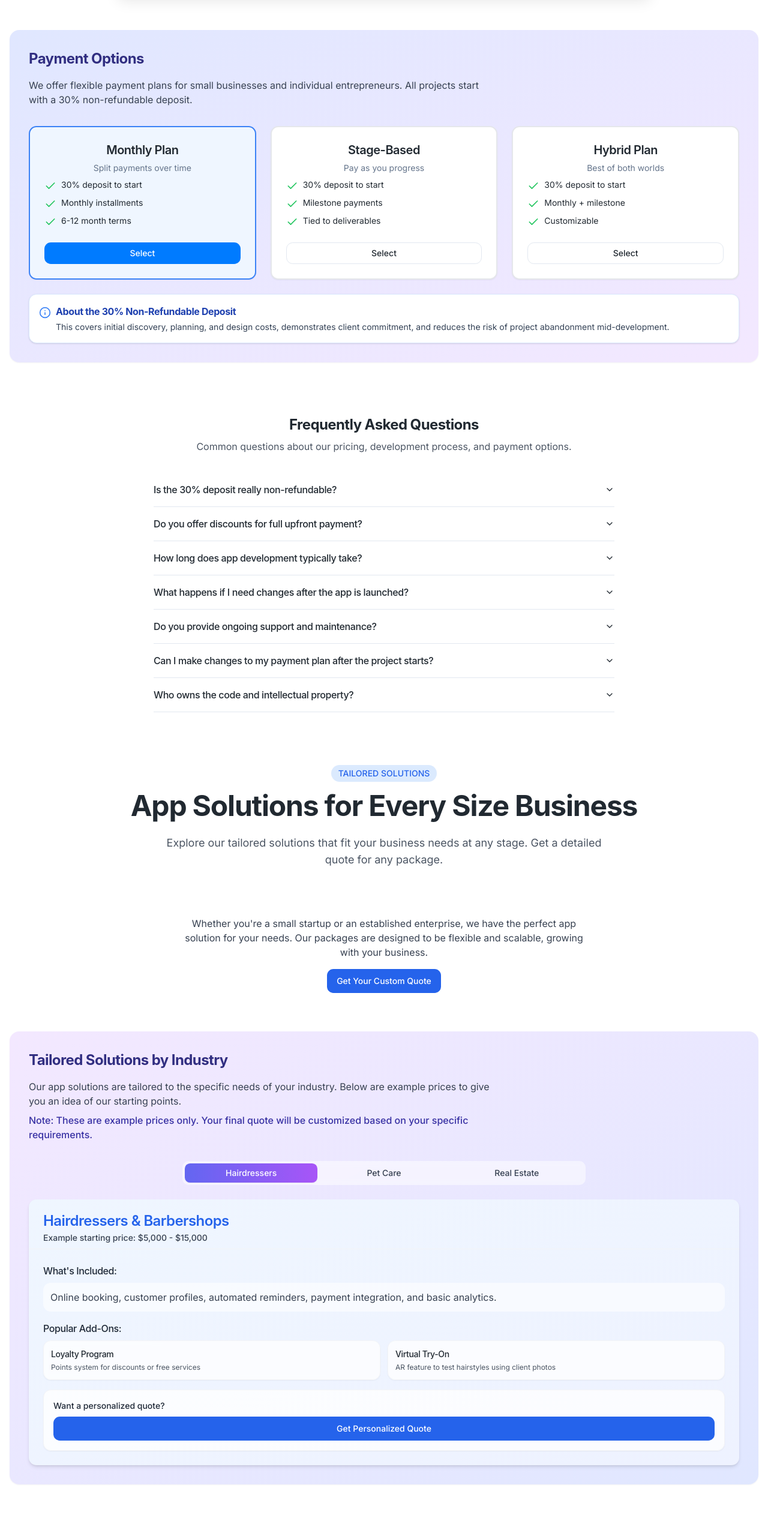
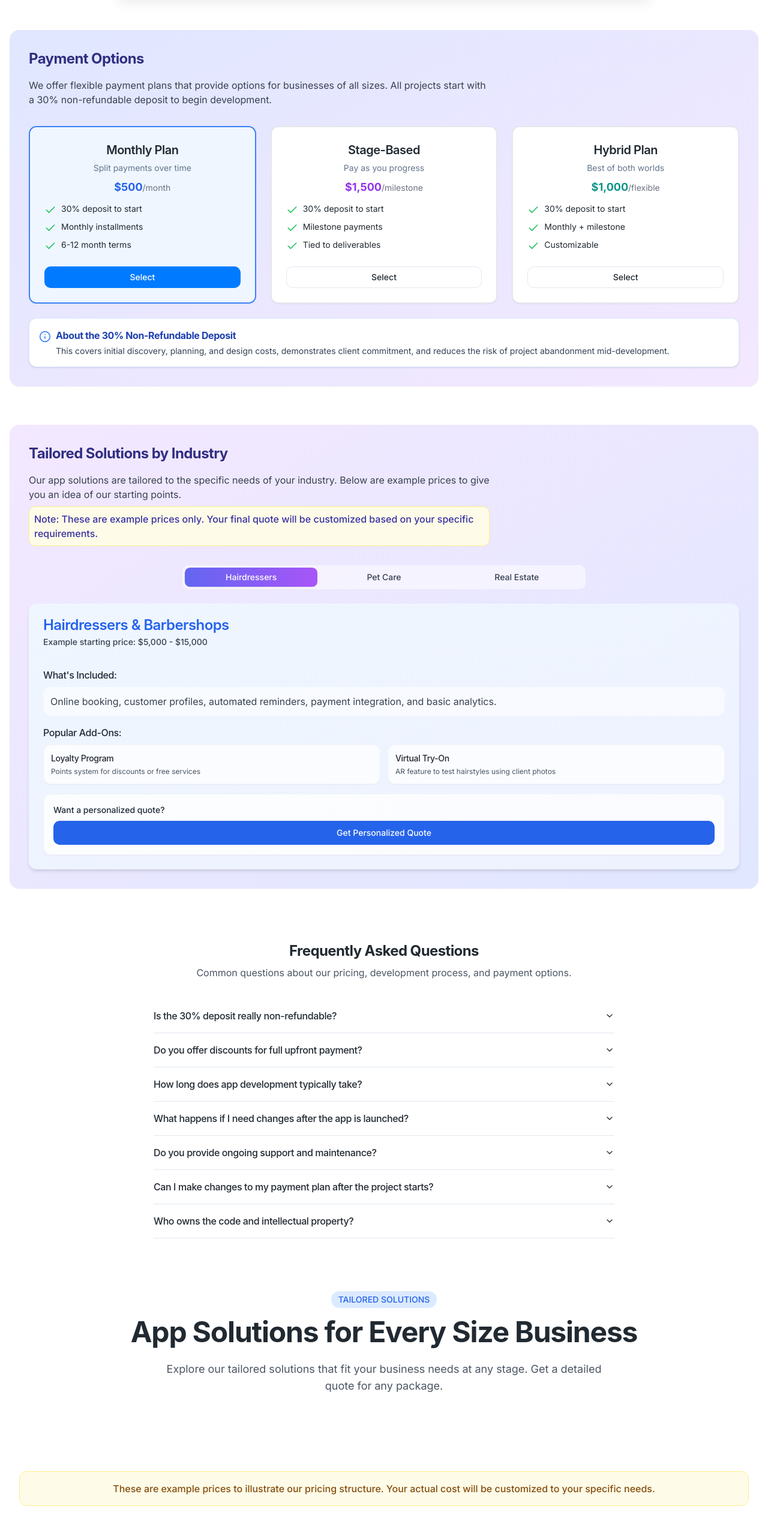
Before and after one commit to LeeSpain/craft-your-apps, a React (Vite) app: page /pricing in a window 1280 px wide. Shown: the part 920-3460 px from the top of the page at 60% size. Built offline with nearby package versions, Linux system fonts and the light colour scheme.

Commit message:
Refactor pricing page layout
Move "Tailored Solutions by Industry" section above "Frequently Asked Questions" and restore pricing information with disclaimer.

```diff
--- a/src/components/business/PricingTiers.tsx
+++ b/src/components/business/PricingTiers.tsx
@@ -109,6 +109,13 @@ const PricingTiers = () => {
 
   return (
     <div className="container mx-auto py-12 px-4">
+      {/* Disclaimer Banner */}
+      <div className="bg-yellow-50 border border-yellow-200 p-4 rounded-lg mb-8 text-center">
+        <p className="text-yellow-800 font-medium">
+          These are example prices to illustrate our pricing structure. Your actual cost will be customized to your specific needs.
+        </p>
+      </div>
+
       {/* Pricing Switch */}
       <div className="flex justify-center items-center space-x-4 mb-12">
         <button
@@ -183,7 +190,7 @@ const PricingTiers = () => {
               </div>
             </CardContent>
 
-            <CardFooter>
+            <CardFooter className="flex flex-col space-y-3">
               <Button
                 className={`w-full ${tier.buttonColor}`}
                 asChild
@@ -191,6 +198,14 @@ const PricingTiers = () => {
                 <Link to="/contact">
                   Contact Us
                 </Link>
+              </Button>
+
+              <Button
+                variant="outline"
+                className="w-full border-gray-300"
+                onClick={() => document.querySelector('.QuoteForm')?.scrollIntoView({ behavior: 'smooth' })}
+              >
+                Get Custom Quote
               </Button>
             </CardFooter>
           </Card>
--- a/src/pages/Pricing.tsx
+++ b/src/pages/Pricing.tsx
@@ -61,8 +61,8 @@ const Pricing = () => {
           <div className="mb-16 bg-gradient-to-br from-indigo-100 to-purple-100 p-8 rounded-2xl shadow-sm">
             <h2 className="text-2xl font-bold mb-4 text-indigo-900">Payment Options</h2>
             <p className="text-gray-700 mb-8 max-w-3xl">
-              We offer flexible payment plans for small businesses and individual entrepreneurs.
-              All projects start with a 30% non-refundable deposit.
+              We offer flexible payment plans that provide options for businesses of all sizes.
+              All projects start with a 30% non-refundable deposit to begin development.
             </p>
 
             <div className="grid md:grid-cols-3 gap-6">
@@ -73,6 +73,10 @@ const Pricing = () => {
                   <CardDescription>Split payments over time</CardDescription>
                 </CardHeader>
                 <CardContent className="space-y-3 pt-0">
+                  <div className="text-center mb-3">
+                    <span className="text-lg font-bold text-blue-600">{formatPrice(500)}</span>
+                    <span className="text-sm text-gray-500">/month</span>
+                  </div>
                   <ul className="space-y-2">
                     <li className="flex items-start">
                       <Check className="h-5 w-5 text-green-500 mr-2 flex-shrink-0 mt-0.5" />
@@ -107,6 +111,10 @@ const Pricing = () => {
                   <CardDescription>Pay as you progress</CardDescription>
                 </CardHeader>
                 <CardContent className="space-y-3 pt-0">
+                  <div className="text-center mb-3">
+                    <span className="text-lg font-bold text-purple-600">{formatPrice(1500)}</span>
+                    <span className="text-sm text-gray-500">/milestone</span>
+                  </div>
                   <ul className="space-y-2">
                     <li className="flex items-start">
                       <Check className="h-5 w-5 text-green-500 mr-2 flex-shrink-0 mt-0.5" />
@@ -141,6 +149,10 @@ const Pricing = () => {
                   <CardDescription>Best of both worlds</CardDescription>
                 </CardHeader>
                 <CardContent className="space-y-3 pt-0">
+                  <div className="text-center mb-3">
+                    <span className="text-lg font-bold text-teal-600">{formatPrice(1000)}</span>
+                    <span className="text-sm text-gray-500">/flexible</span>
+                  </div>
                   <ul className="space-y-2">
                     <li className="flex items-start">
                       <Check className="h-5 w-5 text-green-500 mr-2 flex-shrink-0 mt-0.5" />
@@ -183,147 +195,14 @@ const Pricing = () => {
             </div>
           </div>
 
-          {/* FAQ Section - Moved above App Solutions */}
-          <section className="py-6 mb-16">
-            <div className="text-center mb-8">
-              <h2 className="text-2xl font-bold mb-2">Frequently Asked Questions</h2>
-              <p className="text-gray-600 max-w-3xl mx-auto">
-                Common questions about our pricing, development process, and payment options.
-              </p>
-            </div>
-
-            <div className="max-w-3xl mx-auto">
-              <Accordion type="single" collapsible className="w-full">
-                <AccordionItem value="item-1">
-                  <AccordionTrigger className="text-left font-medium">
-                    Is the 30% deposit really non-refundable?
-                  </AccordionTrigger>
-                  <AccordionContent>
-                    <p className="text-gray-700">
-                      Yes, the 30% deposit is non-refundable as it covers the initial discovery, planning, and design phases
-                      which require significant resources. This deposit demonstrates client commitment and allows us to allocate
-                      the necessary team members to your project right from the start.
-                    </p>
-                  </AccordionContent>
-                </AccordionItem>
-
-                <AccordionItem value="item-2">
-                  <AccordionTrigger className="text-left font-medium">
-                    Do you offer discounts for full upfront payment?
-                  </AccordionTrigger>
-                  <AccordionContent>
-                    <p className="text-gray-700">
-                      Yes! Clients who pay the full project cost upfront receive a 5% discount on the total price.
-                      This option is popular with businesses that have allocated budget and want to maximize their investment.
-                    </p>
-                  </AccordionContent>
-                </AccordionItem>
-
-                <AccordionItem value="item-3">
-                  <AccordionTrigger className="text-left font-medium">
-                    How long does app development typically take?
-                  </AccordionTrigger>
-                  <AccordionContent>
-                    <p className="text-gray-700">
-                      Development timelines vary based on project complexity:
-                    </p>
-                    <ul className="list-disc pl-5 mt-2 space-y-1 text-gray-700">
-                      <li>Small Business apps: 2-4 months</li>
-                      <li>Medium Business apps: 4-6 months</li>
-                      <li>Enterprise solutions: 6+ months</li>
-                    </ul>
-                    <p className="mt-2 text-gray-700">
-                      We'll provide a detailed timeline during the project planning phase so you know exactly what to expect.
-                    </p>
-                  </AccordionContent>
-                </AccordionItem>
-
-                <AccordionItem value="item-4">
-                  <AccordionTrigger className="text-left font-medium">
-                    What happens if I need changes after the app is launched?
-                  </AccordionTrigger>
-                  <AccordionContent>
-                    <p className="text-gray-700">
-                      We offer a 30-day warranty period after launch to address any bugs or issues.
-                      For feature additions or significant changes after launch, we provide flexible maintenance packages
-                      starting at £500/month, or you can engage us on a project basis for specific enhancements.
-                    </p>
-                  </AccordionContent>
-                </AccordionItem>
-
-                <AccordionItem value="item-5">
-                  <AccordionTrigger className="text-left font-medium">
-                    Do you provide ongoing support and maintenance?
-                  </AccordionTrigger>
-                  <AccordionContent>
-                    <p className="text-gray-700">
-                      Yes, we offer various support and maintenance packages:
-                    </p>
-                    <ul className="list-disc pl-5 mt-2 space-y-1 text-gray-700">
-                      <li>Basic: Security updates and critical fixes (£500/month)</li>
-                      <li>Standard: Basic + priority support and minor enhancements (£1,000/month)</li>
-                      <li>Premium: Standard + dedicated support team and regular feature updates (£2,500/month)</li>
-                    </ul>
-                  </AccordionContent>
-                </AccordionItem>
-
-                <AccordionItem value="item-6">
-                  <AccordionTrigger className="text-left font-medium">
-                    Can I make changes to my payment plan after the project starts?
-                  </AccordionTrigger>
-                  <AccordionContent>
-                    <p className="text-gray-700">
-                      While we prefer to maintain the initially agreed payment structure, we understand that business circumstances can change.
-                      We're open to discussing modifications to payment terms if needed, but any changes must be agreed in writing
-                      and may affect the project timeline.
-                    </p>
-                  </AccordionContent>
-                </AccordionItem>
-
-                <AccordionItem value="item-7">
-                  <AccordionTrigger className="text-left font-medium">
-                    Who owns the code and intellectual property?
-                  </AccordionTrigger>
-                  <AccordionContent>
-                    <p className="text-gray-700">
-                      Once the project is fully paid for, you own 100% of the custom code and intellectual property we develop for you.
-                      This includes all designs, source code, and documentation. We may use general concepts and non-proprietary
-                      components in other projects, but your specific business logic and unique features remain exclusively yours.
-                    </p>
-                  </AccordionContent>
-                </AccordionItem>
-              </Accordion>
-            </div>
-          </section>
-
-          {/* Pricing Tiers - Modified to focus on learning more */}
-          <div className="mb-16">
-            <BusinessHeader
-              title="App Solutions for Every Size Business"
-              subtitle="Explore our tailored solutions that fit your business needs at any stage. Get a detailed quote for any package."
-            />
-            <div className="text-center mb-8 max-w-2xl mx-auto">
-              <p className="text-gray-700">
-                Whether you're a small startup or an established enterprise, we have the perfect app solution for your needs.
-                Our packages are designed to be flexible and scalable, growing with your business.
-              </p>
-              <Button
-                className="mt-4 bg-blue-600 hover:bg-blue-700"
-                onClick={() => document.querySelector('.QuoteForm')?.scrollIntoView({ behavior: 'smooth' })}
-              >
-                Get Your Custom Quote
-              </Button>
-            </div>
-          </div>
-
-          {/* Industry Packages Section - Modified to add prices back but with a disclaimer */}
-          <div className="mb-12 bg-gradient-to-br from-purple-100 to-indigo-100 p-8 rounded-2xl shadow-sm">
+          {/* Industry Packages Section - Moved above FAQ */}
+          <div className="mb-16 bg-gradient-to-br from-purple-100 to-indigo-100 p-8 rounded-2xl shadow-sm">
             <h2 className="text-2xl font-bold mb-4 text-indigo-900">Tailored Solutions by Industry</h2>
             <p className="text-gray-700 mb-2 max-w-3xl">
               Our app solutions are tailored to the specific needs of your industry.
               Below are example prices to give you an idea of our starting points.
             </p>
-            <p className="text-gray-700 mb-8 max-w-3xl font-medium text-indigo-800">
+            <p className="text-gray-700 mb-8 max-w-3xl font-medium text-indigo-800 bg-yellow-50 p-2 rounded-md border border-yellow-200">
               Note: These are example prices only. Your final quote will be customized based on your specific requirements.
             </p>
 
@@ -470,6 +349,131 @@ const Pricing = () => {
               </TabsContent>
             </Tabs>
           </div>
+
+          {/* FAQ Section - Moved below Tailored Solutions */}
+          <section className="py-6 mb-16">
+            <div className="text-center mb-8">
+              <h2 className="text-2xl font-bold mb-2">Frequently Asked Questions</h2>
+              <p className="text-gray-600 max-w-3xl mx-auto">
+                Common questions about our pricing, development process, and payment options.
+              </p>
+            </div>
+
+            <div className="max-w-3xl mx-auto">
+              <Accordion type="single" collapsible className="w-full">
+                <AccordionItem value="item-1">
+                  <AccordionTrigger className="text-left font-medium">
+                    Is the 30% deposit really non-refundable?
+                  </AccordionTrigger>
+                  <AccordionContent>
+                    <p className="text-gray-700">
+                      Yes, the 30% deposit is non-refundable as it covers the initial discovery, planning, and design phases
+                      which require significant resources. This deposit demonstrates client commitment and allows us to allocate
+                      the necessary team members to your project right from the start.
+                    </p>
+                  </AccordionContent>
+                </AccordionItem>
+
+                <AccordionItem value="item-2">
+                  <AccordionTrigger className="text-left font-medium">
+                    Do you offer discounts for full upfront payment?
+                  </AccordionTrigger>
+                  <AccordionContent>
+                    <p className="text-gray-700">
+                      Yes! Clients who pay the full project cost upfront receive a 5% discount on the total price.
+                      This option is popular with businesses that have allocated budget and want to maximize their investment.
+                    </p>
+                  </AccordionContent>
+                </AccordionItem>
+
+                <AccordionItem value="item-3">
+                  <AccordionTrigger className="text-left font-medium">
+                    How long does app development typically take?
+                  </AccordionTrigger>
+                  <AccordionContent>
+                    <p className="text-gray-700">
+                      Development timelines vary based on project complexity:
+                    </p>
+                    <ul className="list-disc pl-5 mt-2 space-y-1 text-gray-700">
+                      <li>Small Business apps: 2-4 months</li>
+                      <li>Medium Business apps: 4-6 months</li>
+                      <li>Enterprise solutions: 6+ months</li>
+                    </ul>
+                    <p className="mt-2 text-gray-700">
+                      We'll provide a detailed timeline during the project planning phase so you know exactly what to expect.
+                    </p>
+                  </AccordionContent>
+                </AccordionItem>
+
+                <AccordionItem value="item-4">
+                  <AccordionTrigger className="text-left font-medium">
+                    What happens if I need changes after the app is launched?
+                  </AccordionTrigger>
+                  <AccordionContent>
+                    <p className="text-gray-700">
+                      We offer a 30-day warranty period after launch to address any bugs or issues.
+                      For feature additions or significant changes after launch, we provide flexible maintenance packages
+                      starting at £500/month, or you can engage us on a project basis for specific enhancements.
+                    </p>
+                  </AccordionContent>
+                </AccordionItem>
+
+                <AccordionItem value="item-5">
+                  <AccordionTrigger className="text-left font-medium">
+                    Do you provide ongoing support and maintenance?
+                  </AccordionTrigger>
+                  <AccordionContent>
+                    <p className="text-gray-700">
+                      Yes, we offer various support and maintenance packages:
+                    </p>
+                    <ul className="list-disc pl-5 mt-2 space-y-1 text-gray-700">
+                      <li>Basic: Security updates and critical fixes (£500/month)</li>
+                      <li>Standard: Basic + priority support and minor enhancements (£1,000/month)</li>
+                      <li>Premium: Standard + dedicated support team and regular feature updates (£2,500/month)</li>
+                    </ul>
+                  </AccordionContent>
+                </AccordionItem>
+
+                <AccordionItem value="item-6">
+                  <AccordionTrigger className="text-left font-medium">
+                    Can I make changes to my payment plan after the project starts?
+                  </AccordionTrigger>
+                  <AccordionContent>
+                    <p className="text-gray-700">
+                      While we prefer to maintain the initially agreed payment structure, we understand that business circumstances can change.
+                      We're open to discussing modifications to payment terms if needed, but any changes must be agreed in writing
+                      and may affect the project timeline.
+                    </p>
+                  </AccordionContent>
+                </AccordionItem>
+
+                <AccordionItem value="item-7">
+                  <AccordionTrigger className="text-left font-medium">
+                    Who owns the code and intellectual property?
+                  </AccordionTrigger>
+                  <AccordionContent>
+                    <p className="text-gray-700">
+                      Once the project is fully paid for, you own 100% of the custom code and intellectual property we develop for you.
+                      This includes all designs, source code, and documentation. We may use general concepts and non-proprietary
+                      components in other projects, but your specific business logic and unique features remain exclusively yours.
+                    </p>
+                  </AccordionContent>
+                </AccordionItem>
+              </Accordion>
+            </div>
+          </section>
+
+          {/* Pricing Tiers - Complete Section */}
+          <div className="mb-16">
+            <BusinessHeader
+              title="App Solutions for Every Size Business"
+              subtitle="Explore our tailored solutions that fit your business needs at any stage. Get a detailed quote for any package."
+            />
+
+            <div className="mt-8">
+              <PricingTiers />
+            </div>
+          </div>
         </div>
       </main>
       <Footer />
```
